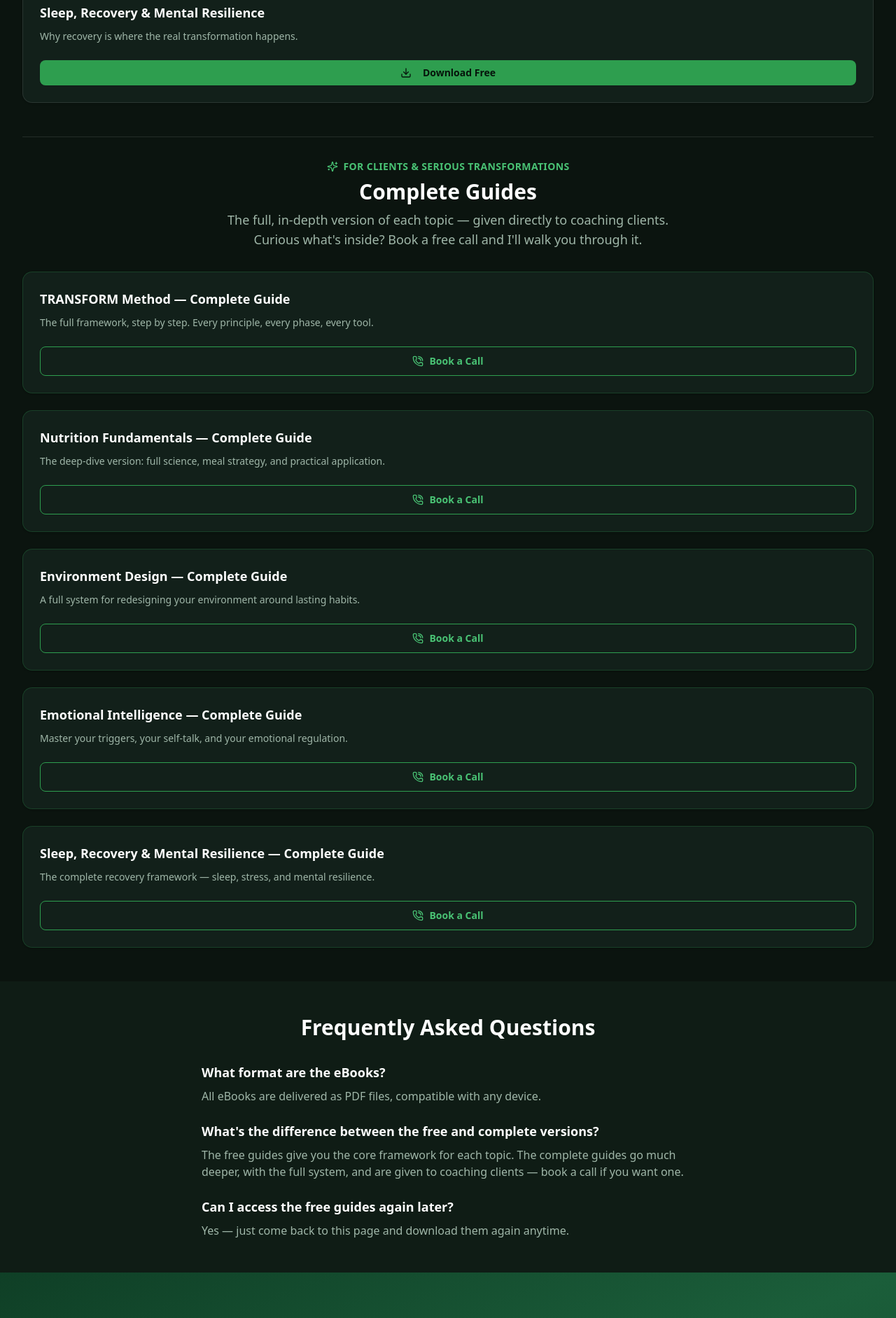
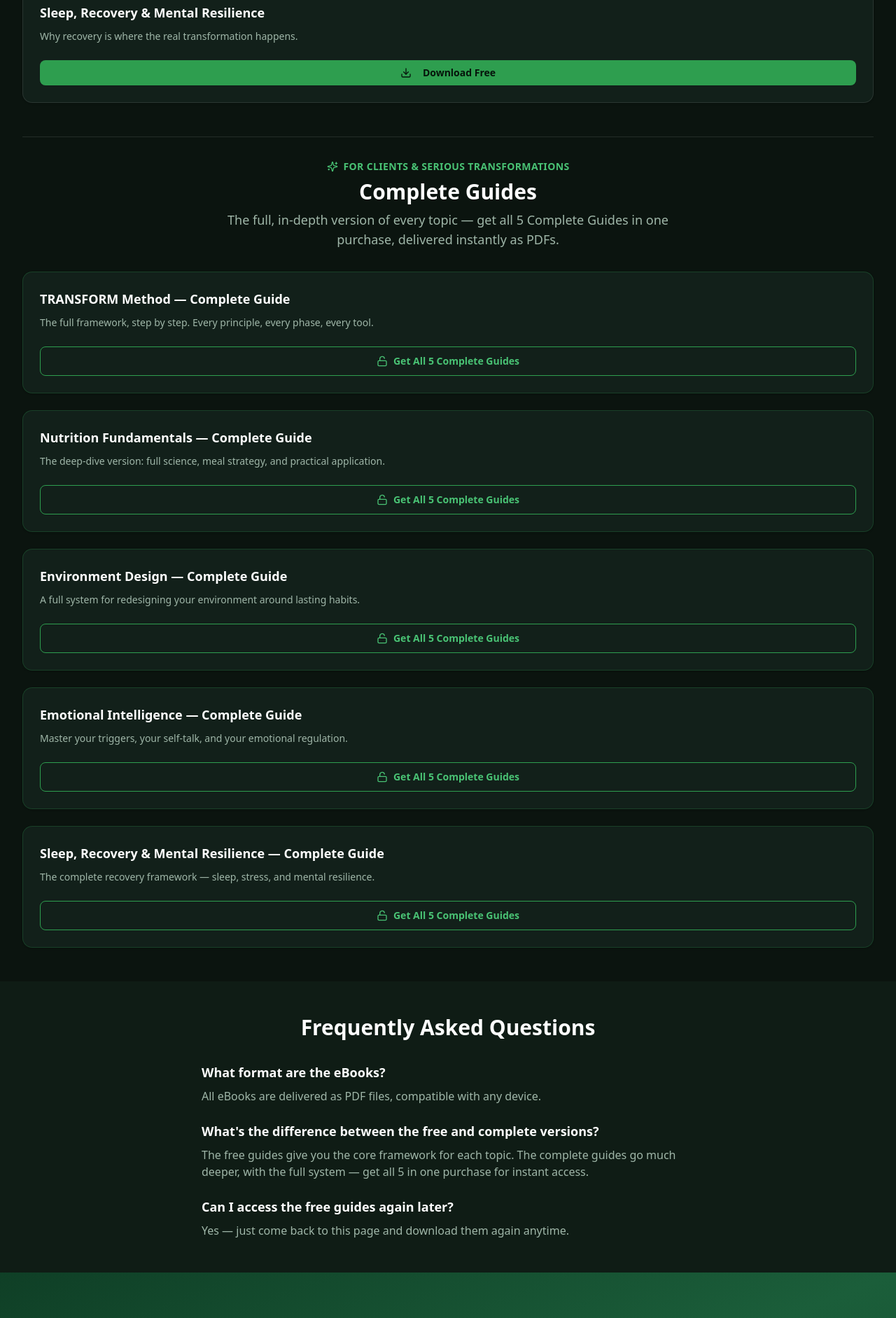
Before and after one commit to AdrianoDRJB/Transform-method, a React (Vite) app: page /ebooks in a window 1280 px wide. Shown: the part 1552-3435 px from the top of the page at 70% size. Built offline with nearby package versions, Linux system fonts and the light colour scheme.

Commit message:
Update EbooksPage.jsx

```diff
--- a/src/components/EbooksPage.jsx
+++ b/src/components/EbooksPage.jsx
@@ -1,11 +1,11 @@
 import React from 'react';
 import { Card, CardContent, CardDescription, CardFooter, CardHeader, CardTitle } from './ui/card';
 import { Button } from './ui/button';
-import { BookOpen, Download, Gift, PhoneCall, Sparkles } from 'lucide-react';
+import { BookOpen, Download, Gift, Unlock, Sparkles } from 'lucide-react';
 import ContactSection from './ContactSection.jsx';
 
 const EbooksPage = () => {
-  const CALENDLY_LINK = 'https://calendly.com/adriano-nutrition/new-meeting';
+  const STRIPE_COMPLETE_GUIDES_LINK = 'https://buy.stripe.com/aFa7sKfUb2ML79R9pr1Jm0G';
 
   const freeEbooks = [
     {
@@ -141,7 +141,7 @@ const EbooksPage = () => {
           </div>
           <h2 className="text-3xl font-bold text-white mb-2">Complete Guides</h2>
           <p className="text-lg text-[#9fb6a8] max-w-2xl mx-auto">
-            The full, in-depth version of each topic — given directly to coaching clients. Curious what's inside? Book a free call and I'll walk you through it.
+            The full, in-depth version of every topic — get all 5 Complete Guides in one purchase, delivered instantly as PDFs.
           </p>
         </div>
 
@@ -154,13 +154,13 @@ const EbooksPage = () => {
               </CardHeader>
               <CardFooter className="mt-auto">
                 <a
-                  href={CALENDLY_LINK}
+                  href={STRIPE_COMPLETE_GUIDES_LINK}
                   target="_blank"
                   rel="noopener noreferrer"
                   className="inline-flex w-full items-center justify-center gap-2 rounded-md border border-[#2e9e4f] text-[#49c274] hover:bg-[#2e9e4f]/10 font-semibold py-2.5 px-4 text-sm transition-colors"
                 >
-                  <PhoneCall className="w-4 h-4" />
-                  Book a Call
+                  <Unlock className="w-4 h-4" />
+                  Get All 5 Complete Guides
                 </a>
               </CardFooter>
             </Card>
@@ -181,7 +181,7 @@ const EbooksPage = () => {
 
             <div>
               <h3 className="font-semibold text-lg mb-2 text-white">What's the difference between the free and complete versions?</h3>
-              <p className="text-[#9fb6a8]">The free guides give you the core framework for each topic. The complete guides go much deeper, with the full system, and are given to coaching clients — book a call if you want one.</p>
+              <p className="text-[#9fb6a8]">The free guides give you the core framework for each topic. The complete guides go much deeper, with the full system — get all 5 in one purchase for instant access.</p>
             </div>
 
             <div>
```
